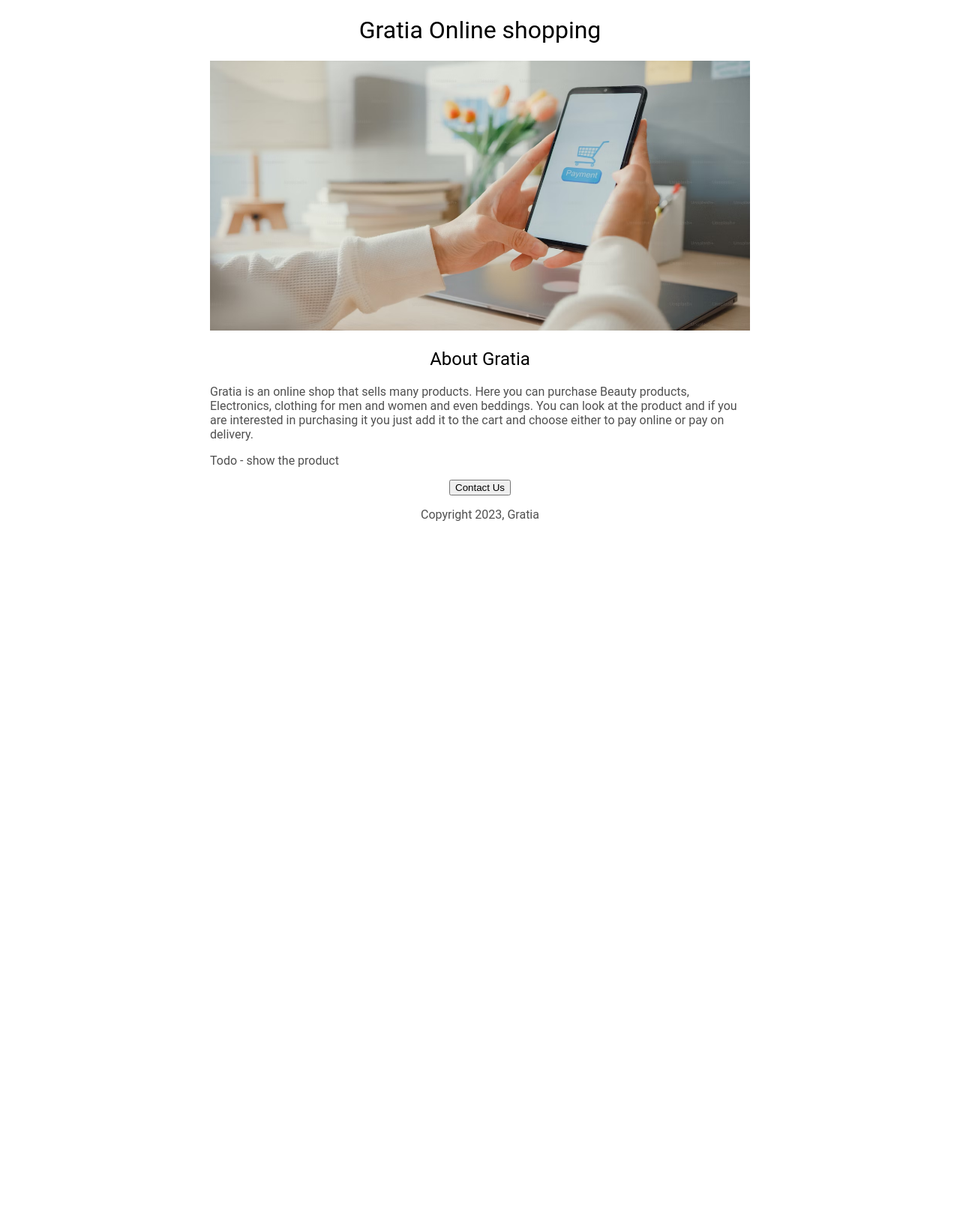
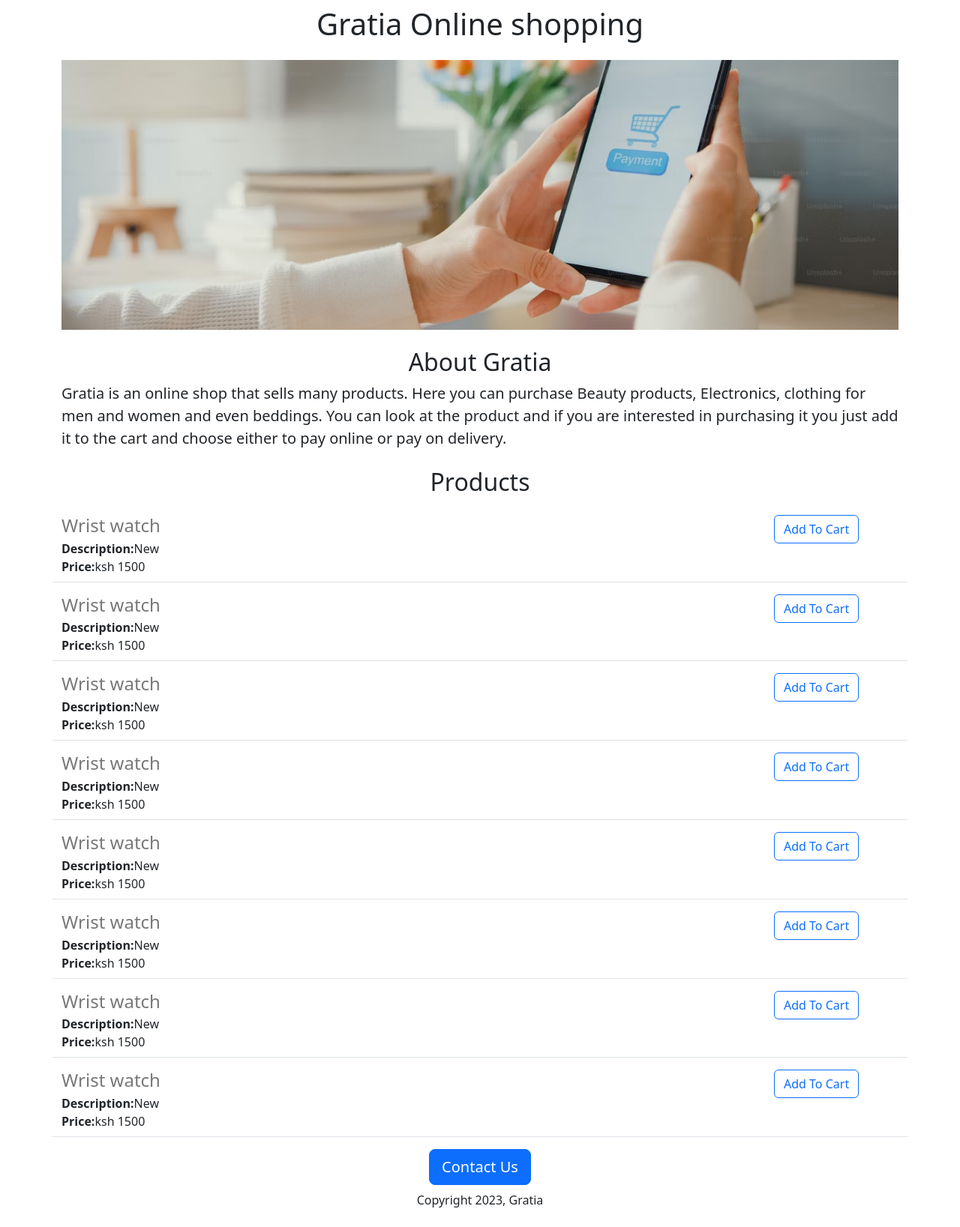
Before and after one commit to CalebMtuwetaM/web-dev, a Flask app: page / in a window 1280 px wide. Shown: the whole page at 75% size. Before the commit the page ends 695 px from the top, so only its background shows below. Run offline with Flask 2, Linux system fonts and the light colour scheme.

Commit message:
Added dynamic data and API route

```diff
--- a/app.py
+++ b/app.py
@@ -1,8 +1,52 @@
-from flask import Flask, render_template
+from flask import Flask, render_template, jsonify
 app = Flask(__name__)
+Products = [
+  {
+    'name': 'Wrist watch',
+    'Description': 'New',
+    'Price': 'ksh 1500'
+  },
+  {
+    'name': 'Wrist watch',
+    'Description': 'New',
+    'Price': 'ksh 1500'
+  },
+  {
+    'name': 'Wrist watch',
+    'Description': 'New',
+    'Price': 'ksh 1500'
+  },
+  {
+    'name': 'Wrist watch',
+    'Description': 'New',
+    'Price': 'ksh 1500'
+  },
+  {
+    'name': 'Wrist watch',
+    'Description': 'New',
+    'Price': 'ksh 1500'
+  },
+  {
+    'name': 'Wrist watch',
+    'Description': 'New',
+    'Price': 'ksh 1500'
+  },{
+    'name': 'Wrist watch',
+    'Description': 'New',
+    'Price': 'ksh 1500'
+  },{
+    'name': 'Wrist watch',
+    'Description': 'New',
+    'Price': 'ksh 1500'
+  },
+]
 @app.route("/")
 def hello_world():
-  return render_template('home.html')
+  return render_template('home.html',products=Products)
+
+@app.route("/api/products")
+def list_products():
+  return jsonify(Products)
 
 if __name__ == '__main__':
   app.run(host='0.0.0.0',debug=True)
--- a/templates/home.html
+++ b/templates/home.html
@@ -4,54 +4,35 @@
   <title>
     Gratia shopping
   </title>
+  <link rel="shortcut icon" href="{{url_for('static',filename='fav_icon.ICO')}}">
+  <meta charset="utf-8">
+  <meta name="viewport" content="width=device-width, initial-scale=1">
+  <link href="https://cdn.jsdelivr.net/npm/bootstrap@5.3.0-alpha3/dist/css/bootstrap.min.css" rel="stylesheet" integrity="sha384-KK94CHFLLe+nY2dmCWGMq91rCGa5gtU4mk92HdvYe+M/SXH301p5ILy+dN9+nJOZ" crossorigin="anonymous">
   <style>
-    h1{
-      font: size: 40px;
-      font-family: Roboto;
-      font-weight: normal;
-      color: rgb(150,150,0)
-      text-align: center;
+    #banner{
+      height: 360px;
+      width: 100%;
       object-fit: cover;
     }
-    #banner{
-      width: 100%;
-      height: 360px
-    }
-    h2{
-      font: size: 40px;
-      font-family: Roboto;
-      font-weight: normal;
-      color: rgb(100,100,100)
-      text-align: center;
-    }
-    p{
-      font-family: Roboto;
-      color: rgb(80,80,80);
-    }
-    #container{
-      max-width: 720px;
-      margin: 0 auto;
-    }
   </style>
-  <link rel="shortcut icon" href="{{url_for('static',filename='fav_icon.ICO')}}">
   </head>
   <body>
-    <div id="container">
-    <div style="text-align:center;">
-    <h1>Gratia Online shopping </h1>
-    </div>
-    <img id="banner" src="https://gratia-shopping.westillest.repl.co/static/banner.jpeg"  >
-    <div style="text-align:center;">
-    <h2> About Gratia </h2>
-    </div>
-    <p>
+    <div class="container">
+    <h1 class="text-center mt-2 mb-4">Gratia Online shopping </h1>
+    <img id="banner"class="img-fluid"src="https://gratia-shopping.westillest.repl.co/static/banner.jpeg"  >
+    <h2 class="text-center mt-4 mb2"> About Gratia </h2>
+    <p class="lead">
       Gratia is an online shop that sells many products. Here you can purchase Beauty products, Electronics, clothing for men and women and even beddings. You can look at the product and if you are interested in purchasing it you just add it to the cart and choose either to pay online or pay on delivery.
     </p>
-    <p>Todo - show the product</p>
-    <div style="text-align:center;">
-    <button>Contact Us </button>
-      <p> Copyright 2023, Gratia </p>
-    </div
+    <h2 class="text-center mt-4 mb-4"> Products</h2>
+    <div>
+      {% for product in products %}
+        {% include 'product.html' %}
+      {% endfor %}
+    </div>
+    <div class="text-center">
+    <button class="btn btn-primary btn-lg">Contact Us </button>
+      <p class="text-center mt-2 mb-4"> Copyright 2023, Gratia </p>
     </div>
   </body>
 </html>
--- /dev/null
+++ b/templates/product.html
@@ -0,0 +1,16 @@
+<div class="border-bottom row" style="margin-bottom:16px;padding-bottom:8px;">
+  <div class="col-10">
+    <h4 style="color:rgb(120,120,120); margin-bottom:4px;">
+      {{product['name']}}
+    </h4>
+    <div>
+      <b>Description:</b>{{product['Description']}}
+    </div>
+    <div>
+      <b>Price:</b>{{product['Price']}}
+    </div>
+    </div>
+    <div class="col-2">
+      <button type="button" class="btn btn-outline-primary">Add To Cart</button>
+    </div>
+</div>
```
